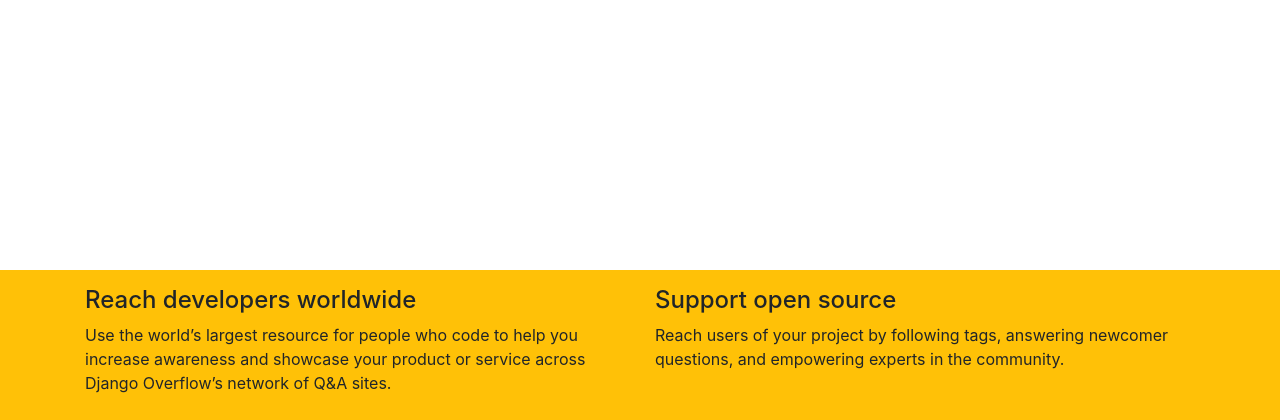
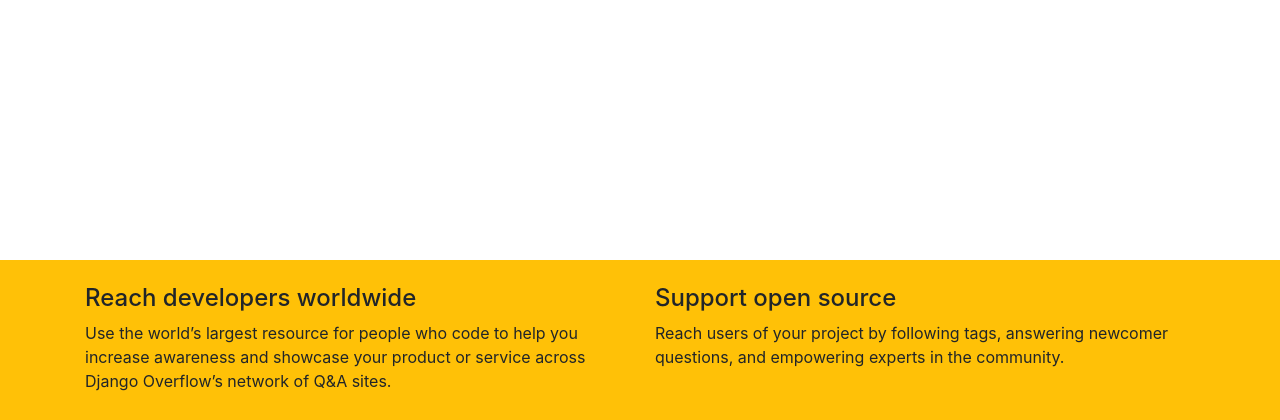
Before and after one commit to paulr909/django-overflow, a Django app: page /daily/2020/03/13/ in a window 1280 px wide. Shown: the part 380-800 px from the top of the page. Run offline with Django 3.2, Linux system fonts and the light colour scheme; data that the repository does not hold is empty; parts of the project's set-up code (start-up, migrations or seed data) failed here and were passed over; some libraries are stand-ins or nearby versions.

Commit message:
edit footer.html

```diff
--- a/project/static/css/base.css
+++ b/project/static/css/base.css
@@ -1,9 +1,14 @@
+pre {
+    background: #f8f9fa;
+    color: #bd4147;
+}
+
 .content {
-    min-height: calc(100vh - 294px);
+    min-height: calc(100vh - 304px);
 }
 
 .footer {
-    height: 150px;
+    height: 160px;
     background: #ffc107;
 }
 
@@ -25,11 +30,6 @@
     margin-bottom: 20px;
 }
 
-pre {
-    background: #f8f9fa;
-    color: #bd4147;
-}
-
 .answer {
     margin-bottom: 10px;
 }
--- a/project/templates/includes/footer.html
+++ b/project/templates/includes/footer.html
@@ -1,14 +1,14 @@
 <footer class="footer mt-5">
     <div class="container">
-        <div class="row">
-            <div class="col-md-6 pt-3 mb-2">
+        <div class="row pt-4 mb-2">
+            <div class="col-md-6">
                 <h4>Reach developers worldwide</h4>
                 <p>Use the world’s largest resource for people who code to help you
                     increase awareness and showcase your product or service across
                     Django Overflow’s network of Q&A sites.
                 </p>
             </div>
-            <div class="col-md-6 pt-3 mb-2">
+            <div class="col-md-6">
                 <h4>Support open source</h4>
                 <p>Reach users of your project by following tags, answering newcomer
                     questions, and empowering experts in the community.</p>
```
